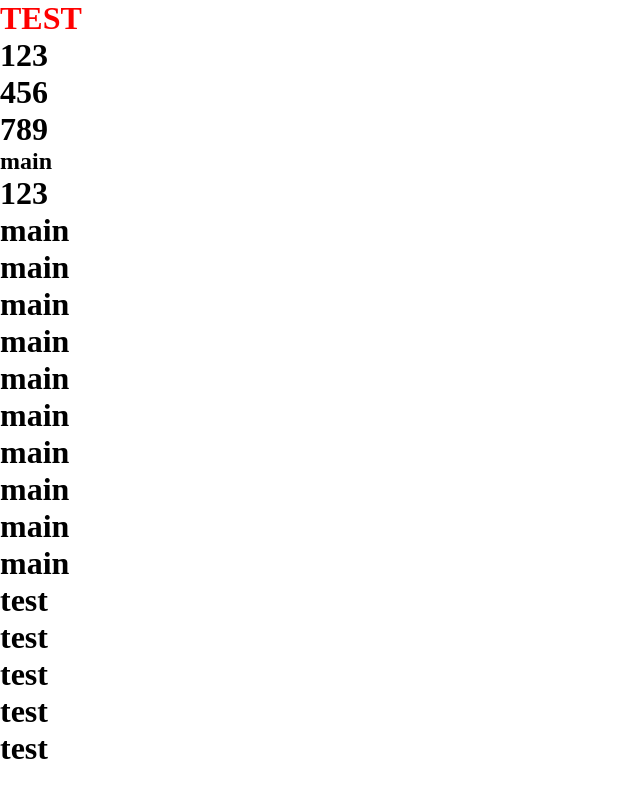
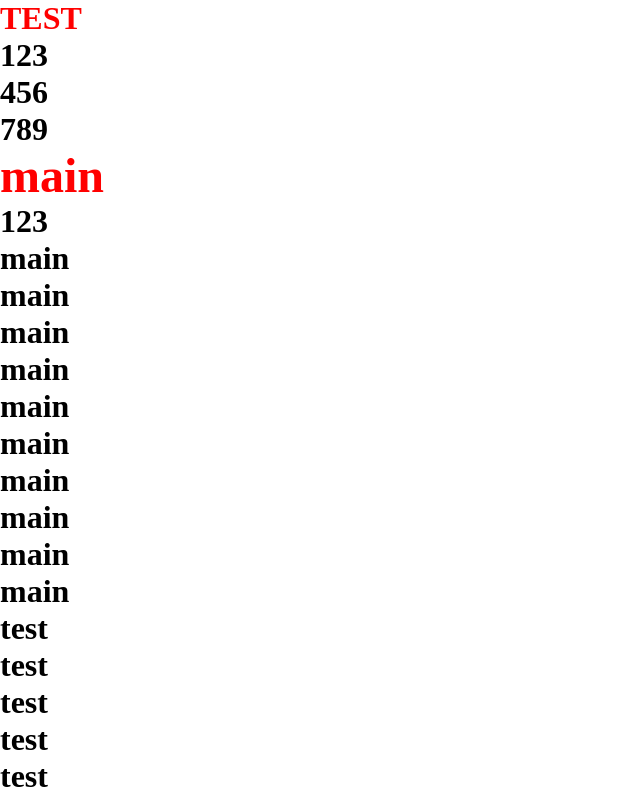
Before and after one commit to tcnrgavin/project, a plain HTML site: page index.html in a window 1280 px wide. Shown: the whole page, without its empty margins (0-640 px from the left). Drawn offline with Linux system fonts and the light colour scheme.

Commit message:
main css

```diff
--- a/style.css
+++ b/style.css
@@ -13,3 +13,8 @@ p{
     font-size: 2rem;
     font-weight: bold;
 }
+
+h2{
+    font-size: 3rem;
+    color: red;
+}
```
